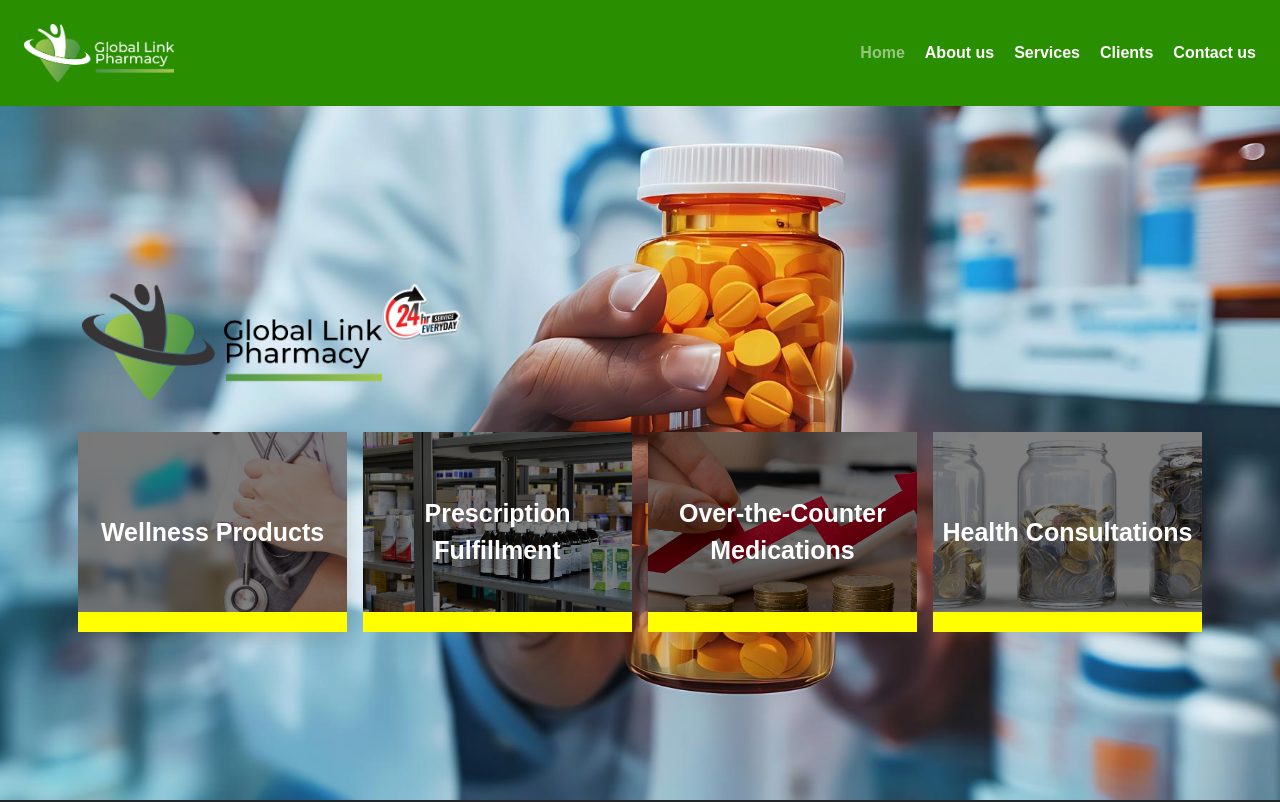
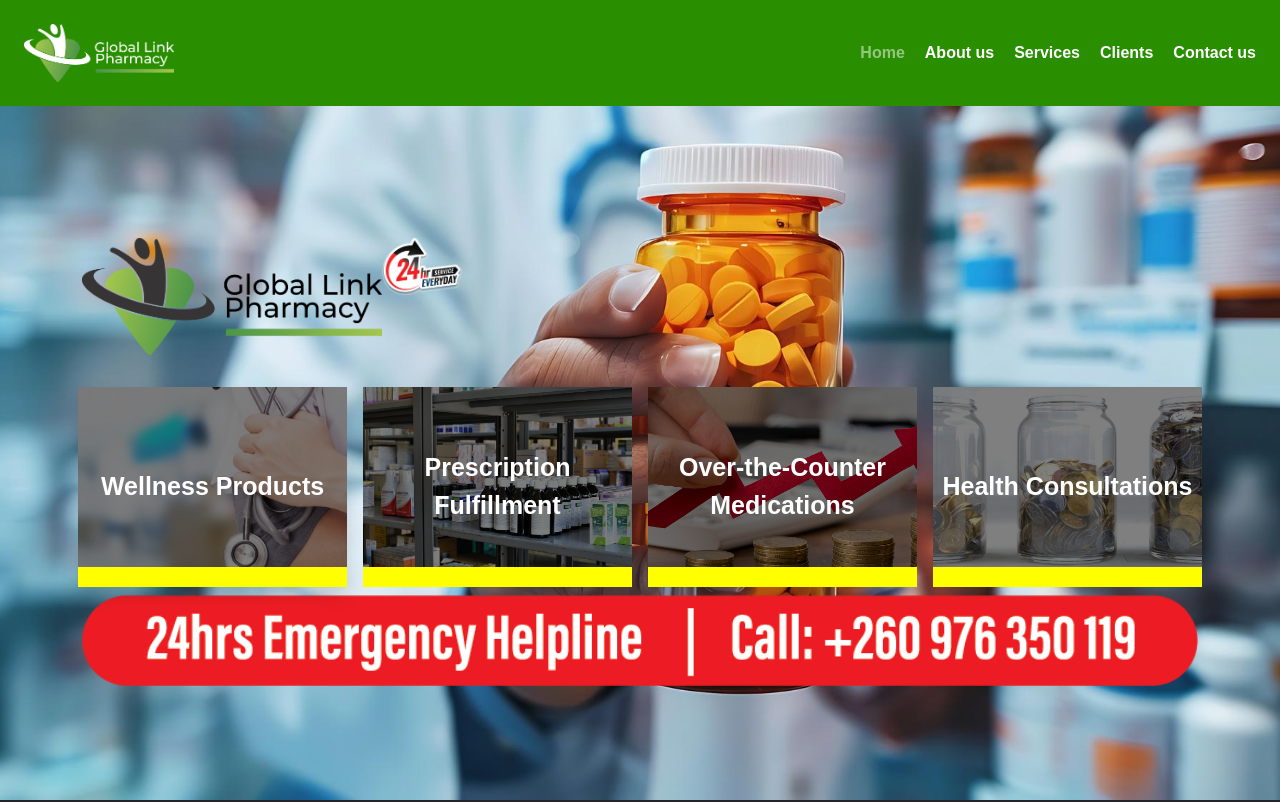
Before and after one commit to joshua-inf/globalLinkPharmacy, a React (Create React App) app: page / in a window 1280 px wide. Shown: the top 802 px of the page. Built offline with nearby package versions, Linux system fonts and the light colour scheme.

Commit message:
helpline

```diff
--- a/src/Pages/HomePage.js
+++ b/src/Pages/HomePage.js
@@ -4,7 +4,7 @@
 import image4 from '../Images/19.jpg'
 import image5 from '../Images/21.jpg'
 import image6 from '../Images/20.jpg'
-import image7 from '../Images/23.jpg'
+import image7 from '../Images/help line.png'
 import image8 from '../Images/249144.jpg'
 import image9 from '../Images/portrait-female-pharmacist-working-drugstore.jpg'
 import {BiSolidQuoteSingleLeft, BiSolidQuoteSingleRight} from 'react-icons/bi'
@@ -81,7 +81,9 @@
                                                 </div>
                                             </div>
 
+
                                         </div>
+                                        <img src={image7} width='100%' />
                                     </div>
                                 </div>
                             </div>
```
Also changed, not shown: src/Images/help line.png (added).
